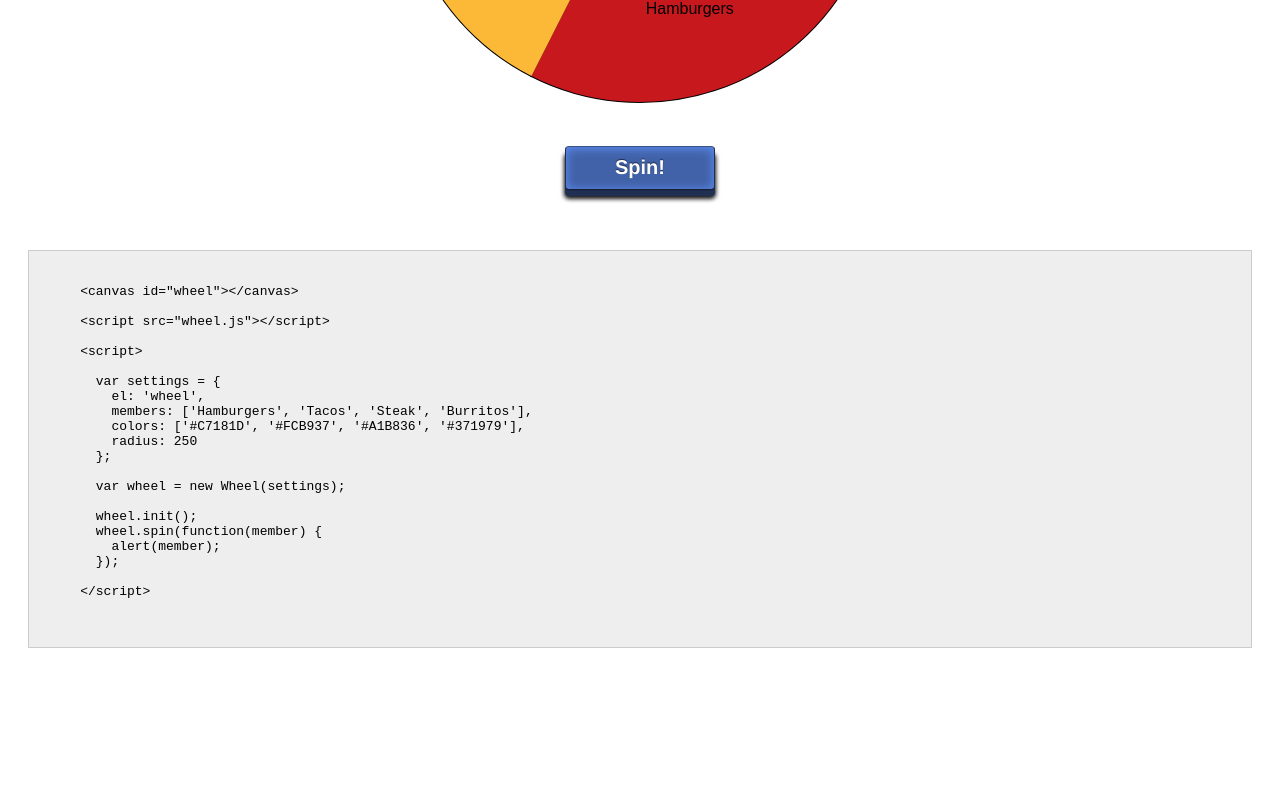
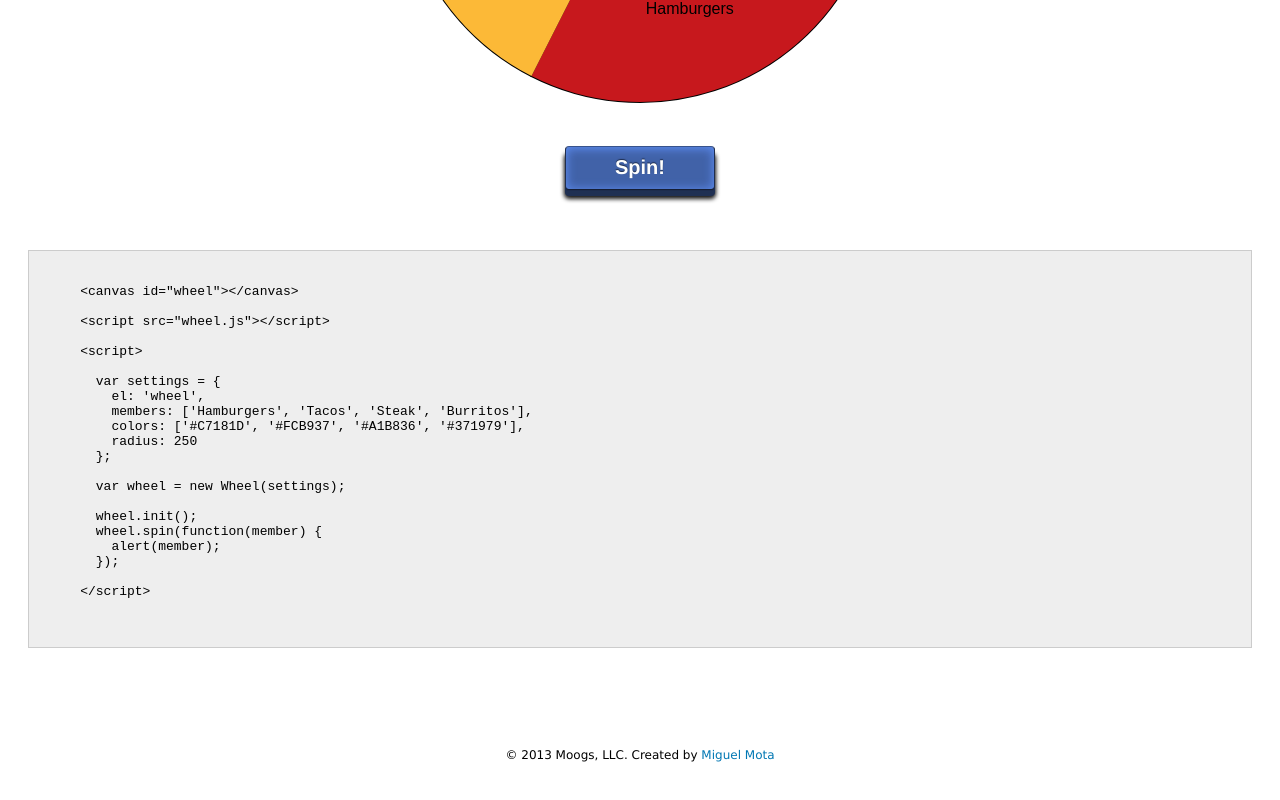
Before and after one commit to miguelmota/prize-wheel, a plain HTML site: page demo/index.html in a window 1280 px wide. Shown: the part 556-1356 px from the top of the page. Before the commit the page ends 1232 px from the top, so only its background shows below. Drawn offline with Linux system fonts and the light colour scheme.

Commit message:
update demo

```diff
--- a/demo/css/demo.css
+++ b/demo/css/demo.css
@@ -1,6 +1,16 @@
 body {
+ -webkit-box-sizing: border-box;
+ -moz-box-sizing: border-box;
  box-sizing: border-box;
   font-family: "Lucida Grande", "Lucida Sans Unicode", "Lucida Sans", Geneva, Verdana, sans-serif;
+}
+
+a,
+a:hover,
+a:active,
+a:focus {
+  color: #0077B3;
+  text-decoration: none;
 }
 
 .container {
@@ -58,4 +68,10 @@ body {
   background: #eee;
   border: 1px solid #ccc;
   padding: 20px;
+  margin: 0 0 100px 0;
 }
+
+.footer {
+  font-size: 12px;
+  text-align: center;
+}
--- a/demo/index.html
+++ b/demo/index.html
@@ -1,15 +1,31 @@
 <!DOCTYPE html>
 <html>
 <head>
+  <meta charset="utf-8">
+<!--
+                ___                          ___
+               (   )                        (   )
+ ___  ___  ___  | | .-.     .--.     .--.    | |             .-.      .--.
+(   )(   )(   ) | |/   \   /    \   /    \   | |            ( __)   /  _  \
+ | |  | |  | |  |  .-. .  |  .-. ; |  .-. ;  | |            (''")  . .' `. ;
+ | |  | |  | |  | |  | |  |  | | | |  | | |  | |             | |   | '   | |
+ | |  | |  | |  | |  | |  |  |/  | |  |/  |  | |             | |   _\_`.(___)
+ | |  | |  | |  | |  | |  |  ' _.' |  ' _.'  | |             | |  (   ). '.
+ | |  ; '  | |  | |  | |  |  .'.-. |  .'.-.  | |   .-.       | |   | |  `\ |
+ ' `-'   `-' '  | |  | |  '  `-' / '  `-' /  | |  (   )  ___ | |   ; '._,' '
+  '.__.'.__.'  (___)(___)  `.__.'   `.__.'  (___)  `-'  (   )' |    '.___.'
+                                                         ; `-' '
+                                                          .__.'
+-->
   <title>Wheel.js</title>
-  <link rel="stylesheet" href="css/demo.css">
+  <link rel="stylesheet" href="css/demo.css" />
   <link rel="shortcut icon" href="http://www.miguelmota.com/favicon.ico">
 </head>
 <body>
 <div class="container">
   <header class="header">
     <h1>Wheel.js</h1>
-    <a href="https://github.com/miguelmota/wheel" target="_blank">Github</a>
+    <a href="https://github.com/miguelmota/wheel" target="_blank">Fork on Github</a>
   </header>
 
   <section class="wheel-container">
@@ -46,6 +62,10 @@
     </pre>
   </section>
 
+  <footer class="footer">
+    <p>© 2013 Moogs, LLC. Created by <a href="http://www.miguelmota.com/" target="_blank">Miguel Mota</a></p>
+  </footer>
+
 </div>
 
 <script src="../src/wheel.js"></script>
```
